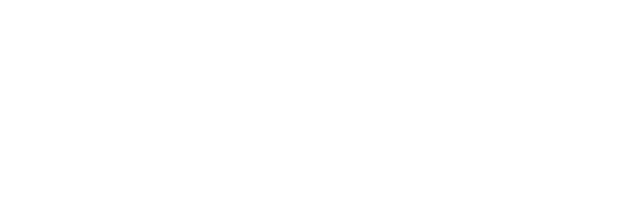
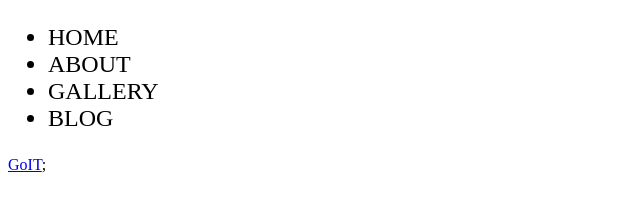
Before and after one commit to Neginkrml/JSpractise, a plain HTML site: page index.html in a window 1280 px wide. Shown: the whole page, without its empty margins (0-640 px from the left). Drawn offline with Linux system fonts and the light colour scheme.

Commit message:
7- nazari

```diff
--- a/JS-DOM- deneme/deneme.js
+++ b/JS-DOM- deneme/deneme.js
@@ -1 +1,107 @@
-// DOM
+const listWithId = document.querySelector("#menu");
+listWithId.style.textTransform = "uppercase";
+listWithId.style.fontSize = "24px";
+const menuItemsByTagName = document.querySelectorAll("li");
+console.log(menuItemsByTagName);
+// console.log(listWithId);
+
+//______________________________________________________________
+
+const link = document.querySelector(".link");
+console.log(link.href);
+
+// textContet - eleman metin içeriğini görmeye ve ya  değiştirmeye güncellemeye destek oluyo
+const el = document.querySelector(".text");
+const nested = document.querySelector(".sub-text");
+console.log(el.textContent);
+console.log(nested.textContent);
+nested.textContent = "Poly";
+
+// classList - CSS sınıflarını okumak, eklemek, silmek veya varlığını kontrol etmek için
+
+console.log(link.classList);
+
+// classList.contains(className)- sınıfının elemanda varsa true yoksa false
+const menuLi = document.querySelector("li");
+const hasCls = menuLi.classList.contains("elma");
+const hasCls1 = menuLi.classList.contains("meysu");
+const hasCls2 = menuLi.classList.contains("menu-item");
+console.log(hasCls);
+console.log(hasCls1);
+console.log(hasCls2);
+
+//classList.add(className)- sınıf adını elemanın sınıf listesine ekler
+link.classList.add("ayşegül");
+console.log(link.classList);
+
+//classList.remove(className)- verilen sınıf adını öğenin sınıf listesinden kaldırır
+//classList.toggle(className) - yoksa, onu sınıf listesine ekler varsa kaldırır
+//classList.replace(oldClassName, newClassName)-mevcut oldClassName sınıfını belirtilen newClassName ile değiştirir.
+
+//?hasAttribute(): Bir HTML özniteliği var mı diye kontrol eder (true/false döner).
+//?getAttribute(): Belirtilen özniteliğin değerini alır.
+//?setAttribute(): Belirtilen özniteliğe yeni bir değer atar veya mevcutsa değiştirir.
+//?removeAttribute(): Belirtilen özniteliği siler/kaldırır
+
+//? DATASET
+//?Veriyi okuma: element.dataset.action → Butondaki data-action değerini alır.
+//?Veriyi değiştirme: element.dataset.action = "update" → Mevcut data-action değerini değiştirir.
+//?Yeni veri ekleme: element.dataset.role = "admin" → Yeni bir data-role özelliği ekler.
+//?Veriyi silme: delete element.dataset.action → data-action özelliğini kaldırır.
+
+//_____________________________________________________________________________________________________________
+
+const heading = document.createElement("h1");
+heading.classList.add("title");
+heading.textContent = "This is a heading";
+console.log(heading); // <h1 class="title">This is a heading</h1>
+
+const image = document.createElement("img");
+image.src = "<https://picsum.photos/id/11/320/240>";
+image.alt = "Nature";
+console.log(image); // <img src="<https://picsum.photos/id/11/320/240>" alt="Nature" />
+
+//elem.append(el1) → el1 öğesini elem'in en sonuna ekler.
+//elem.prepend(el1) → el1 öğesini elem'in en başına ekler.
+//elem.after(el1) → el1 öğesini elem’in hemen sonrasına ekler (elem’in dışına).
+//elem.before(el1) → el1 öğesini elem’in hemen öncesine ekler (elem’in dışına).
+
+//element.remove() → Seçilen öğeyi tamamen siler, sayfadan kaldırır.
+const text = document.querySelector(".text");
+text.remove();
+
+//element.innerHTML (okuma): Elementin içeriğini HTML kodu olarak alır.
+//element.innerHTML = "..." (yazma): Elementin içeriğini tamamen değiştirir.
+//innerHTML = "" → İçeriği tamamen temizler.
+//insertAdjacentHTML("position", html) → Belirtilen yere yeni HTML ekler, eski içerik kalır.
+//innerHTML hızlı ama tüm içeriği değiştirir, insertAdjacentHTML() daha verimli ve güvenlidir.
+
+//Özellik	Açıklama
+//addEventListener	Bir öğeye olay dinleyicisi ekler.
+//removeEventListener	Daha önce eklenen dinleyiciyi kaldırır.
+//event nesnesi	Olay hakkında bilgi verir.
+//event.type	Olayın türünü verir (örneğin "click").
+//event.currentTarget	Olayın gerçekleştiği öğeyi verir.
+//keydown, keyup	Klavyede tuşa basıldığında/çekildiğinde tetiklenir.
+//event.key, event.code	Basılan tuşun değeri ve fiziksel konumu hakkında bilgi verir.
+//ctrlKey, shiftKey vb.	Kısayol tuşlarına basılı mı kontrol eder.
+
+//submit	Form gönderilince
+//preventDefault()	Sayfanın yenilenmesini engeller
+//change	Değer değişir ve odak kaybedilirse olur
+//input	Her tuş basımında anında olur
+//focus	Bir öğeye odaklanıldığında
+//blur	Odaktan çıkıldığında
+
+form.addEventListener("submit", function (event) {
+  event.preventDefault(); // sayfa yenilenmez
+});
+
+//event.target.elements["kullanici_adi"].value; //Eğer form içindeki verilere ulaşmak istiyorsan:
+
+input.addEventListener("input", function (event) {
+  console.log(event.target.value);
+});
+
+input.addEventListener("focus", () => console.log("odaklandı"));
+input.addEventListener("blur", () => console.log("odaktan çıktı"));
--- a/index.html
+++ b/index.html
@@ -6,6 +6,16 @@
     <title>JS-PRACTİSE</title>
   </head>
   <body>
+    <ul class="menu" id="menu">
+      <li class="menu-item meysu">home</li>
+      <li class="menu-item">about</li>
+      <li class="menu-item">gallery</li>
+      <li>blog</li>
+    </ul>
+    <a class="link" href="https://goit.global">GoIT</a>;
+
+    <p class="text">Username: <span class="sub-text">Mango</span></p>
+
     <script src="./JS-DOM- deneme/deneme.js"></script>
   </body>
 </html>
```
